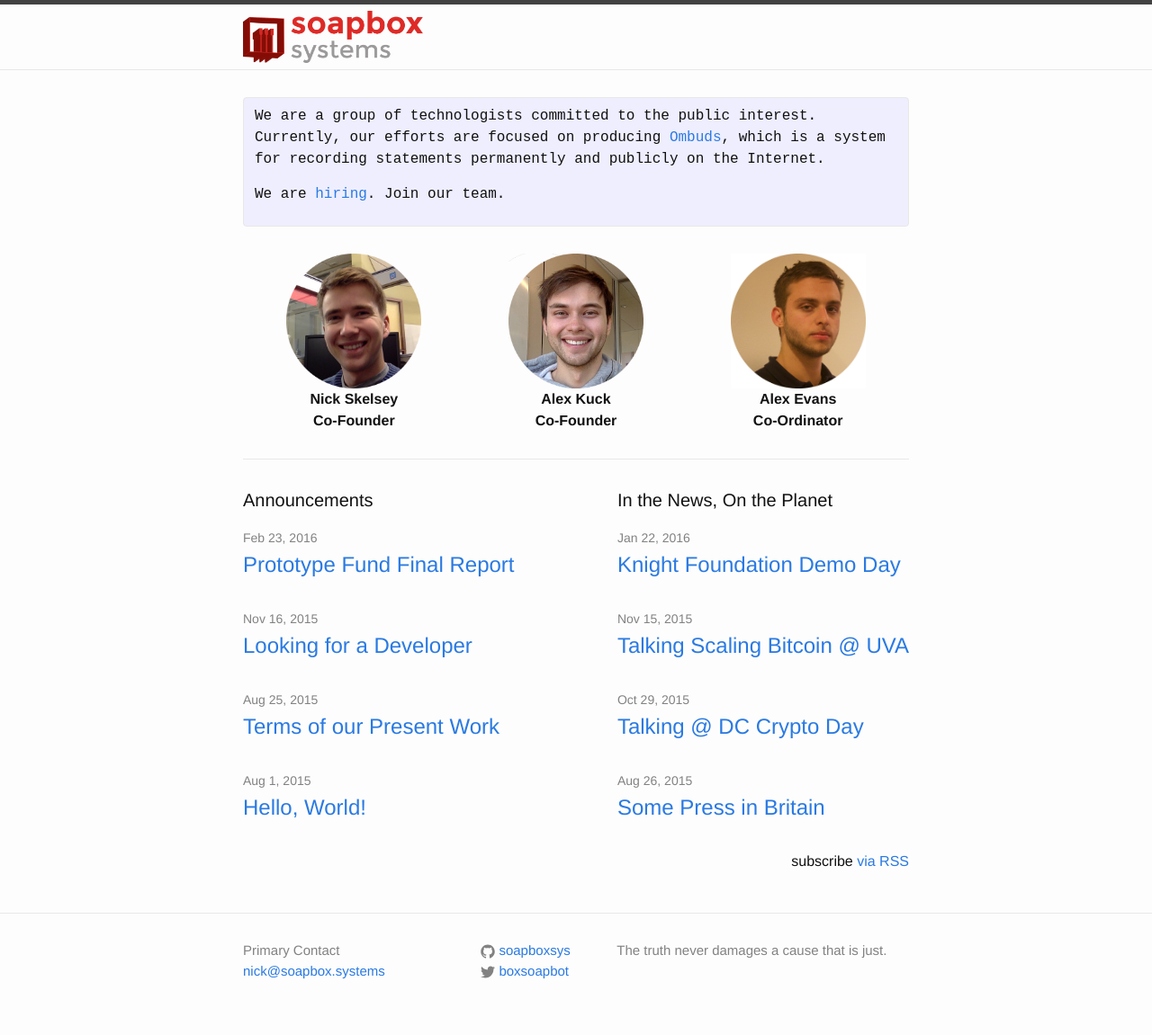
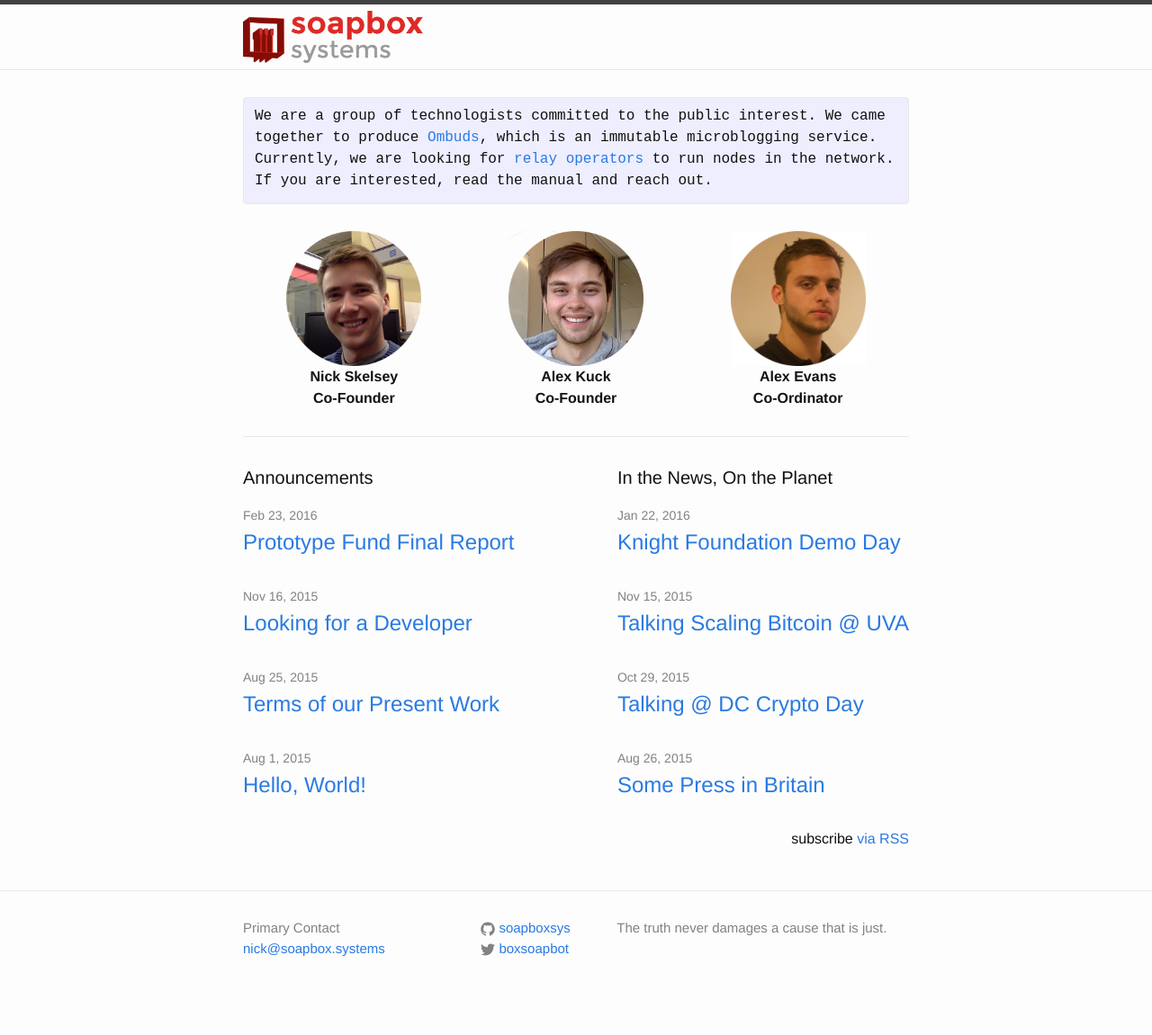
Before and after one commit to soapboxsys/soapbox-site, a Jekyll site: the page built from index.html, in a window 1280 px wide. Shown: the whole page at 90% size. Built offline with Jekyll 4.4.1, drawn with Linux system fonts in a browser that asks for light colours; after the commit the page ends 1126 px from its top, so only the background shows below that.

Commit message:
Updated homepage requirements

```diff
--- a/_sass/_index.scss
+++ b/_sass/_index.scss
@@ -5,8 +5,12 @@ div.why {
     border-radius: 4px;
     font-family: monospace;
     margin-bottom: 0px
+
+
 }
-
+div.why p {
+        margin-bottom: 5px !important;
+}
 
 .face-carousel {
     padding-top: $spacing-unit;
--- a/index.html
+++ b/index.html
@@ -6,10 +6,9 @@ layout: default
 <div class="why">
 <p>
 We are a group of technologists committed to the public interest.
-Currently, our efforts are focused on producing <a href="https://getombuds.org">Ombuds</a>, which is a system for
-recording statements permanently and publicly on the Internet.
-<p></p>
-We are <a href="/announce/2015/11/16/frontend-dev.html">hiring</a>. Join our team.
+We came together to produce <a href="https://getombuds.org">Ombuds</a>, which is an immutable microblogging service.
+Currently, we are looking for <a href="https://github.com/soapboxsys/ombudslib/blob/master/cmds/ombwebrelay/README.md#becoming-a-relay-operator">relay operators</a> to run nodes in the network.
+If you are interested, read the manual and reach out.
 </p>
 </div>
 
```
Also changed, not shown: 3 other files.
